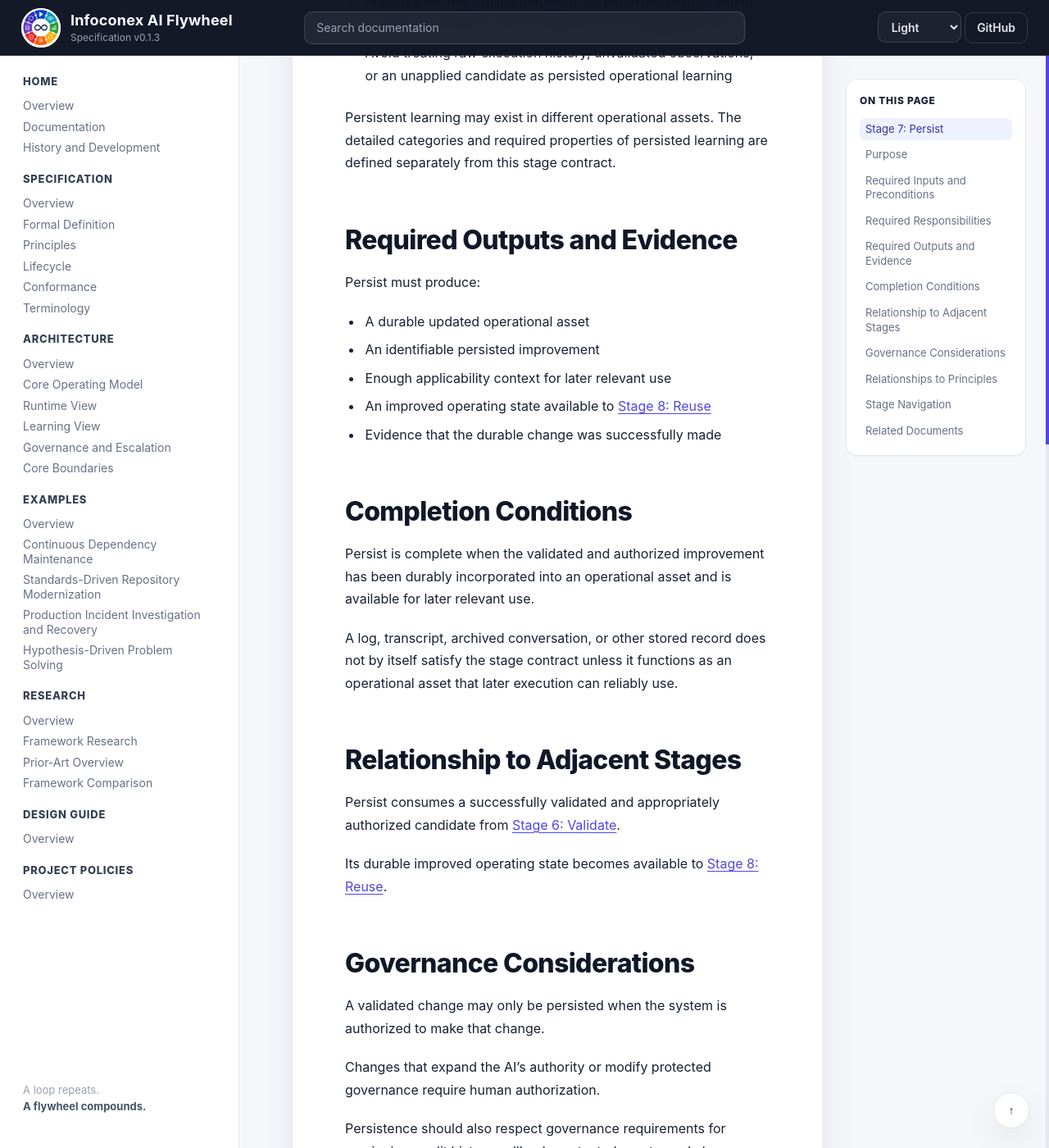
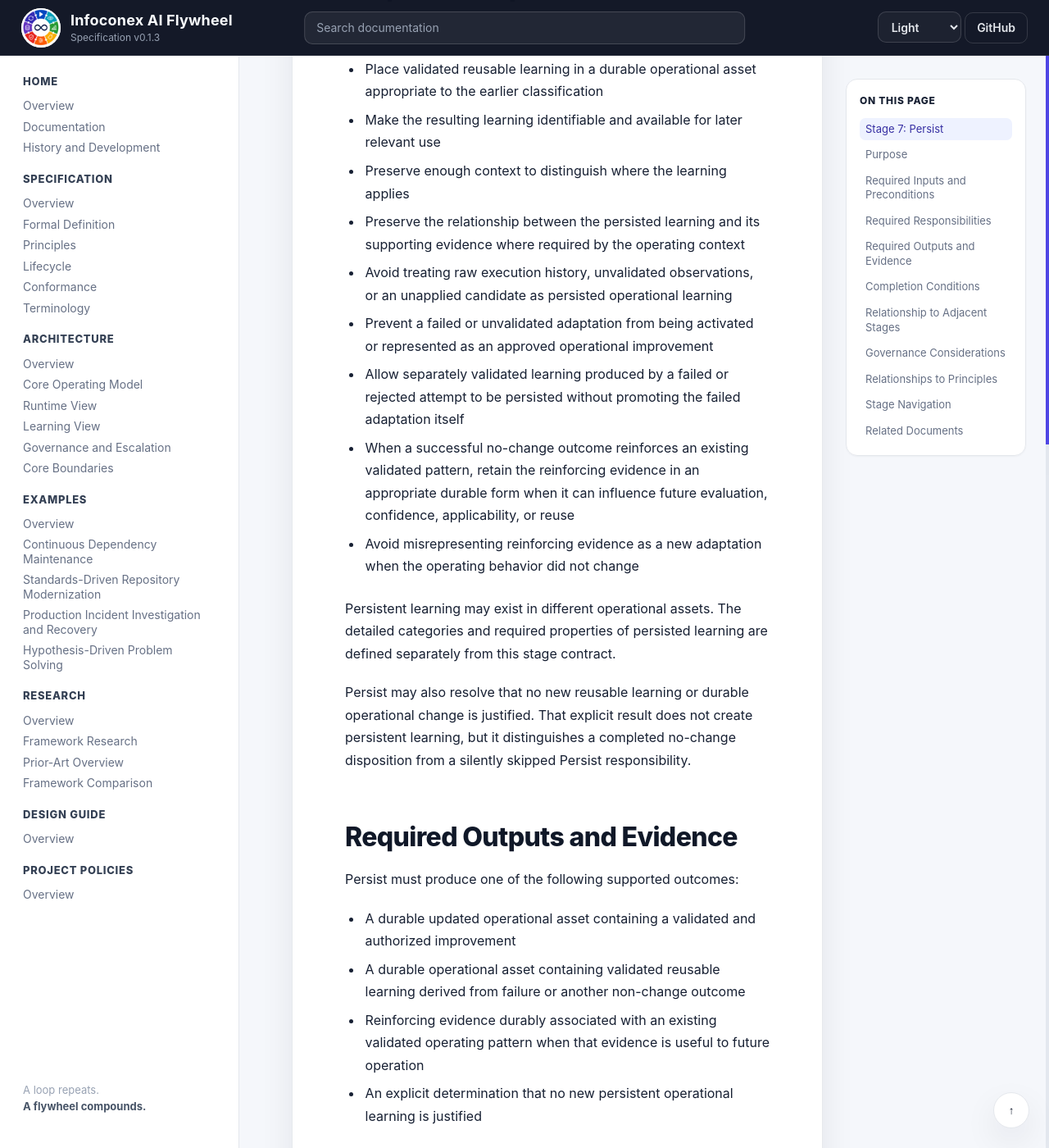
Before and after one commit to infoconex/ai-flywheel, a Jekyll site: the page built from docs/specification/lifecycle/07-persist.md, in a window 1280 px wide and 1400 px high, scrolled down 1476 px. Shown: the whole window at 82% size. Built offline with Jekyll 4.4.1, drawn with Linux system fonts in a browser that asks for light colours; our own code applies the rules of GitHub Pages for plain Markdown files; some of the changed text lies outside the part shown.

Commit message:
Define persistence for improvement, reinforcement, and failure-derived learning

```diff
--- a/docs/specification/lifecycle/07-persist.md
+++ b/docs/specification/lifecycle/07-persist.md
@@ -1,62 +1,82 @@
 # Stage 7: Persist
 
-The Infoconex AI Flywheel stores validated and authorized learning in a durable operational asset so it can survive the current execution.
+The Infoconex AI Flywheel retains validated and authorized learning in a durable operational asset so useful learning can survive the current execution and influence future work.
 
 ## Purpose
 
 A lesson does not become operational learning merely because it was observed, discussed, logged, or remembered during one execution.
 
-Persistence changes something that future executions can actually use.
+Persistence changes something durable that future executions can actually use. That durable change may represent a new operational improvement, reusable knowledge derived from failure, or reinforcing evidence associated with an existing validated operating pattern.
 
 ## Required Inputs and Preconditions
 
 Persist requires:
 
-- A successfully validated candidate improvement from [Stage 6: Validate](06-validate.md)
-- The evidence supporting the validation result
-- The classification identifying where the learning should live
-- The persistent operational asset to be created or changed
-- The authorization required to make the durable change
+- A validation result from [Stage 6: Validate](06-validate.md)
+- The evidence supporting that validation result
+- The classification identifying how the learning should be handled
+- The persistent operational asset to be created, changed, reinforced, or associated with the learning when durable retention is justified
+- The authorization required to make any durable operational change
 
-The candidate must be validated and authorized for persistence before it can satisfy this stage contract.
+When the input is a candidate adaptation, the candidate must be validated and authorized for persistence before it can become an approved operational improvement.
+
+When the input is reusable learning derived from a failed or rejected attempt, that learning must be validated separately from the failed candidate before it can become trusted persistent learning.
 
 ## Required Responsibilities
 
 Persist must:
 
-- Place the validated learning in a durable operational asset appropriate to the earlier classification
-- Make the resulting improvement identifiable and available for later relevant use
+- Place validated reusable learning in a durable operational asset appropriate to the earlier classification
+- Make the resulting learning identifiable and available for later relevant use
 - Preserve enough context to distinguish where the learning applies
-- Preserve the relationship between the persisted change and its supporting evidence where required by the operating context
+- Preserve the relationship between the persisted learning and its supporting evidence where required by the operating context
 - Avoid treating raw execution history, unvalidated observations, or an unapplied candidate as persisted operational learning
+- Prevent a failed or unvalidated adaptation from being activated or represented as an approved operational improvement
+- Allow separately validated learning produced by a failed or rejected attempt to be persisted without promoting the failed adaptation itself
+- When a successful no-change outcome reinforces an existing validated pattern, retain the reinforcing evidence in an appropriate durable form when it can influence future evaluation, confidence, applicability, or reuse
+- Avoid misrepresenting reinforcing evidence as a new adaptation when the operating behavior did not change
 
 Persistent learning may exist in different operational assets. The detailed categories and required properties of persisted learning are defined separately from this stage contract.
 
+Persist may also resolve that no new reusable learning or durable operational change is justified. That explicit result does not create persistent learning, but it distinguishes a completed no-change disposition from a silently skipped Persist responsibility.
+
 ## Required Outputs and Evidence
 
-Persist must produce:
+Persist must produce one of the following supported outcomes:
 
-- A durable updated operational asset
-- An identifiable persisted improvement
+- A durable updated operational asset containing a validated and authorized improvement
+- A durable operational asset containing validated reusable learning derived from failure or another non-change outcome
+- Reinforcing evidence durably associated with an existing validated operating pattern when that evidence is useful to future operation
+- An explicit determination that no new persistent operational learning is justified
+
+When persistent learning is created or updated, Persist must also produce:
+
+- An identifiable persisted learning item or reinforced operating pattern
 - Enough applicability context for later relevant use
-- An improved operating state available to [Stage 8: Reuse](08-reuse.md)
-- Evidence that the durable change was successfully made
+- An operating state available to [Stage 8: Reuse](08-reuse.md)
+- Evidence that the durable persistence action was successfully completed
 
 ## Completion Conditions
 
-Persist is complete when the validated and authorized improvement has been durably incorporated into an operational asset and is available for later relevant use.
+Persist is complete when the validated learning disposition has been resolved explicitly.
 
-A log, transcript, archived conversation, or other stored record does not by itself satisfy the stage contract unless it functions as an operational asset that later execution can reliably use.
+When reusable learning is justified, it must be durably incorporated into or associated with an operational asset and made available for later relevant use.
+
+When no new persistent learning is justified, the stage is complete only when that disposition is explicit and supported by the preceding lifecycle evidence.
+
+A log, transcript, archived conversation, or other stored record does not by itself satisfy the stage contract for persistent learning unless it functions as or informs an operational asset that later execution can reliably use.
 
 ## Relationship to Adjacent Stages
 
-Persist consumes a successfully validated and appropriately authorized candidate from [Stage 6: Validate](06-validate.md).
+Persist consumes validated learning and persistence dispositions produced by [Stage 6: Validate](06-validate.md).
 
-Its durable improved operating state becomes available to [Stage 8: Reuse](08-reuse.md).
+Its durable operating state, persisted learning, reinforced pattern, or explicit no-new-learning result becomes the basis for [Stage 8: Reuse](08-reuse.md).
+
+A failed adaptation does not advance to Reuse as an approved improvement. Separately validated knowledge learned from that failure may advance through Persist and later influence Reuse.
 
 ## Governance Considerations
 
-A validated change may only be persisted when the system is authorized to make that change.
+A validated operational change may only be persisted when the system is authorized to make that change.
 
 Changes that expand the AI's authority or modify protected governance require human authorization.
 
@@ -70,7 +90,7 @@ Persistent does not mean permanently authoritative. The detailed behavior for ch
 - [Principle 6: Failure Determines Where the System Evolves](../principles/06-evolution-routing.md) determines which persistent destination should own the learning.
 - [Principle 3: Work Is Distributed Across a Moving Determinism Boundary](../principles/03-moving-determinism-boundary.md) allows persistence to reflect a changed placement of responsibility.
 - [Principle 1: Autonomy Is Bounded by Human Authority](../principles/01-human-authority.md) constrains what changes the AI may persist on its own.
-- [Principle 8: Improvement Must Compound Through Reuse](../principles/08-compounding-reuse.md) requires the persisted improvement to become available to later execution.
+- [Principle 8: Improvement Must Compound Through Reuse](../principles/08-compounding-reuse.md) requires persisted learning to become available to later execution.
 
 ## Stage Navigation
 
```
